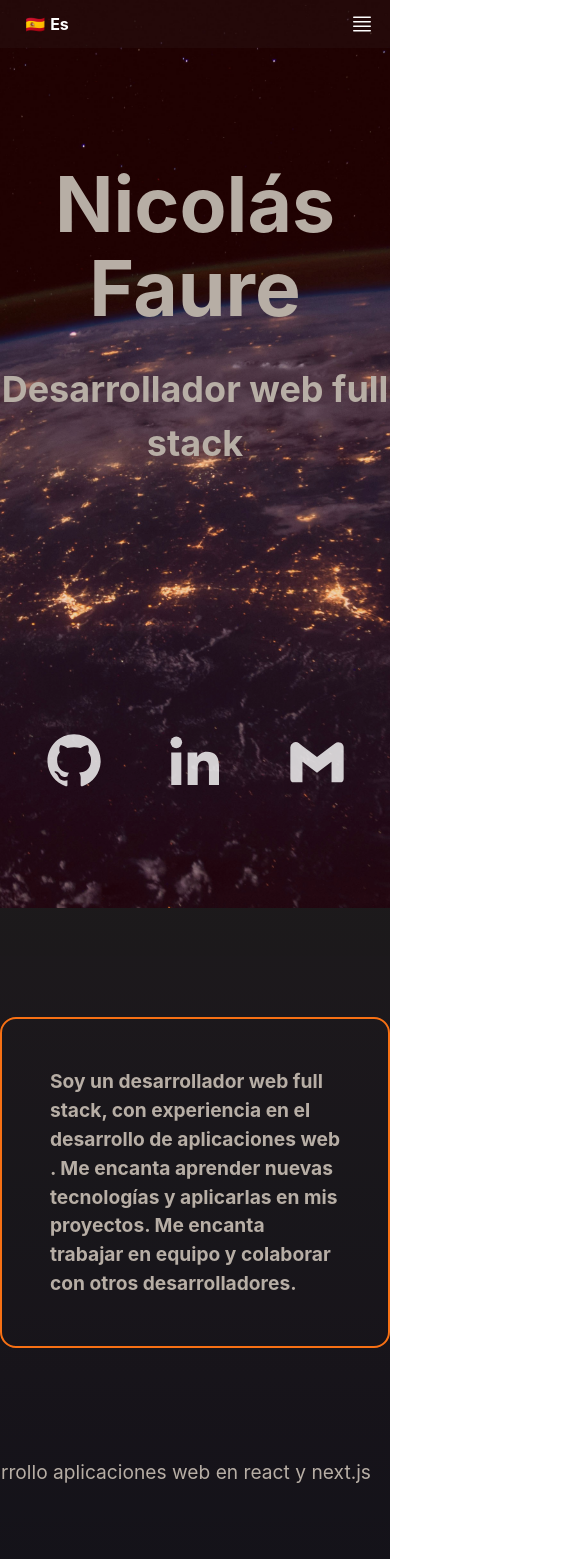
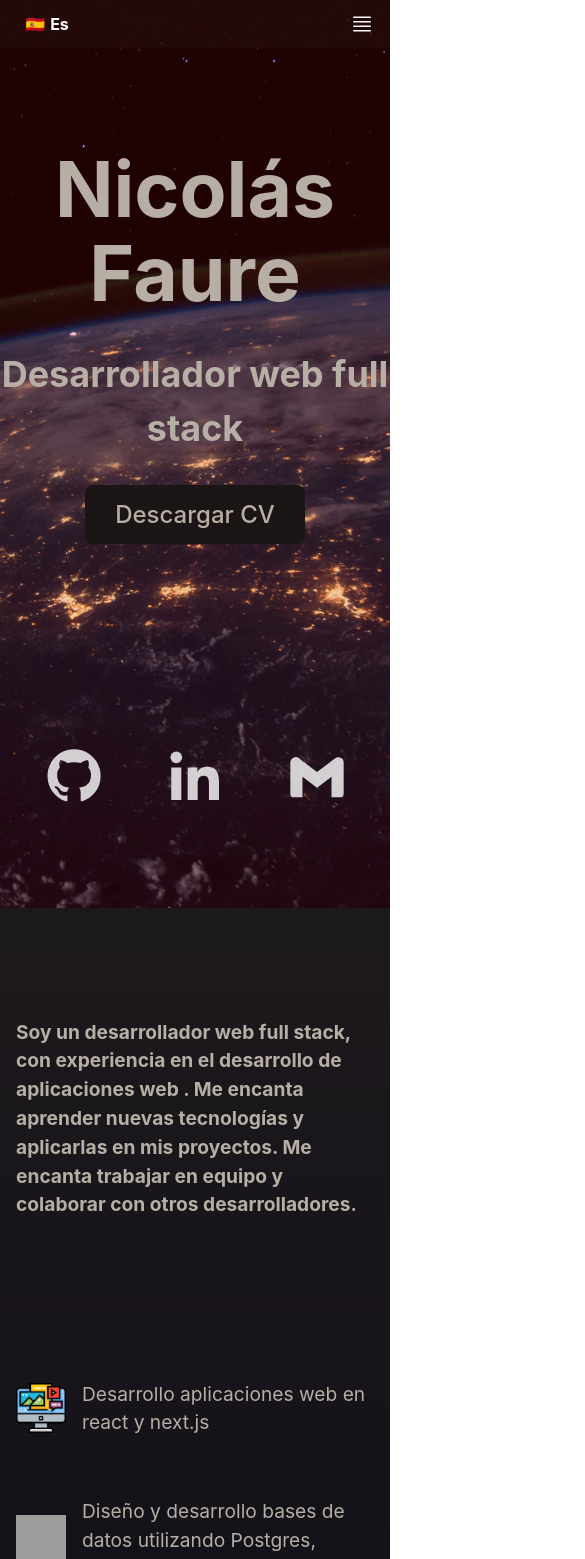
Before and after one commit to Nicolas-David-Faure/myPortfolio, a React (Vite) app: page / in a window 390 px wide. Shown: the top 1559 px of the page, 585 px wide, since content can reach past the window. Built offline with nearby package versions, Linux system fonts and the light colour scheme; grey boxes are pictures that could not be loaded.

Commit message:
fix mobile

```diff
--- a/src/components/aboutme/aboutme.scss
+++ b/src/components/aboutme/aboutme.scss
@@ -11,7 +11,7 @@
     display: flex;
     justify-content: space-around;
     flex-direction: column;
-    padding-top: 2rem;
+
   }
 
 
@@ -27,14 +27,10 @@
      color: $color1;
      font-size: 1.2rem;
      margin: 0;
-     padding: 0;
-
-     width: 80%;
-     padding: 3rem;
+     padding: 0 1rem;
+     width: 100%;
      text-align: start;
      border-radius: 1rem;
-     border: 2px solid $color2;
-
     }
   }
 
@@ -54,9 +50,9 @@
 
 
       .aboutme__service{
-        width: 60rem;
+        width: 100%;
         height: 100px;
-
+        text-align: start;
 
 
 
@@ -72,14 +68,18 @@
           p{
             color: $color1;
             font-size: 1.2rem;
+            padding-right: .5rem;
           }
         figure{
+          margin: 0;
 
-          width: 10rem;
+          display: flex;
+          justify-content: center;
+          padding: 0 1rem;
           img{
             width: 50px;
             height: 50px;
-            margin-right: 1rem;
+
           }
         }
       }
--- a/src/components/home/Home.jsx
+++ b/src/components/home/Home.jsx
@@ -25,6 +25,10 @@ const Title = ({ language }) => {
           ? "Full stack web developer"
           : "Desarrollador web full stack"}
       </h2>
+
+      <button className="home__downloadCV">
+        {language === "en" ? "Download CV" : "Descargar CV"}
+      </button>
     </div>
   );
 };
--- a/src/components/home/home.scss
+++ b/src/components/home/home.scss
@@ -20,6 +20,15 @@
     justify-content: space-around;
   }
 
+
+
+
+  &downloadCV{
+    color: $color1;
+
+  }
+
+
   &banner {
     background-image: url('../../assets/img/atardecer-perfil.jpg');
     background-position: center;
@@ -34,7 +43,6 @@
     font-weight: 700;
     color: $color1;
     text-align: center;
-
 
     h1{
       margin: 0;
```
